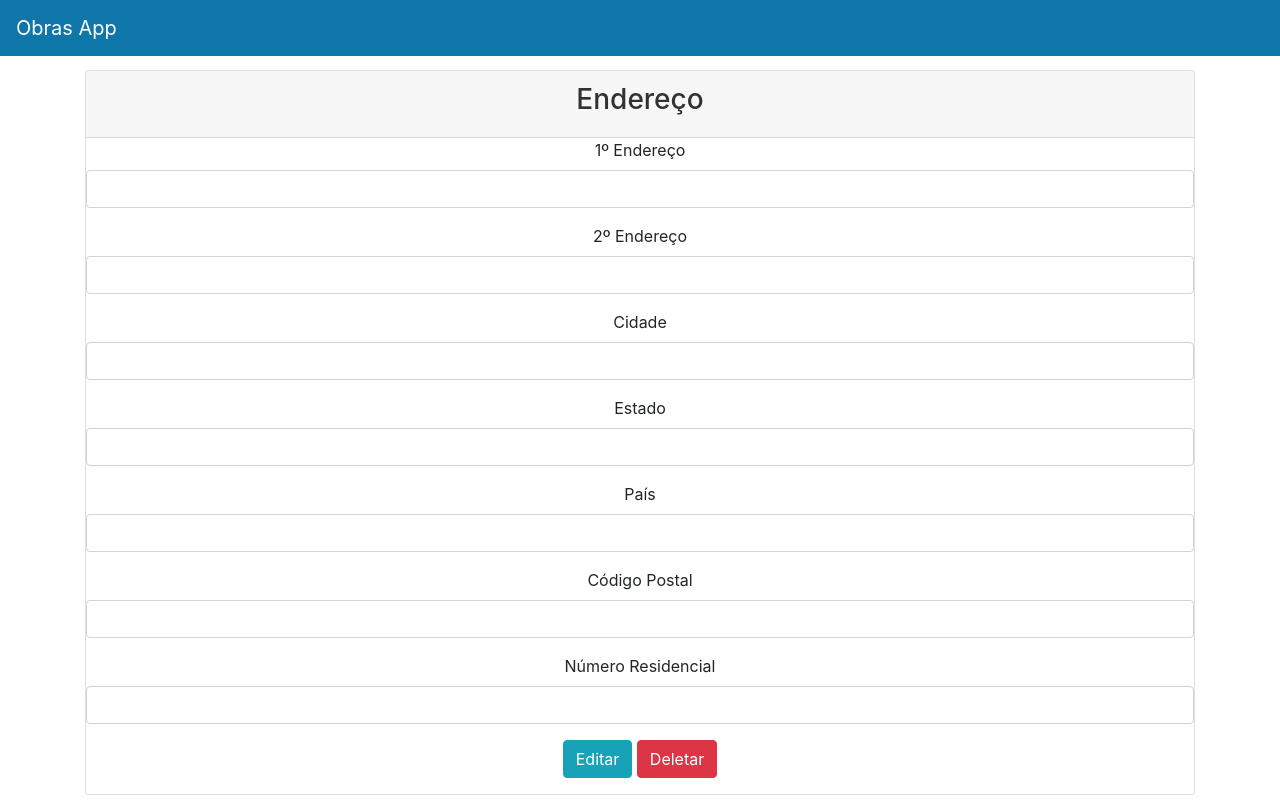
After one commit to LuizSiqueiraDev/FastAPI, a FastAPI app: template templates/visualizar-endereco.html in a window 1280 px wide. The commit adds this page. Run offline with FastAPI, Linux system fonts and the light colour scheme; the template is opened without the code that fills it, so the values that code supplies are empty; some libraries are stand-ins or nearby versions.

Commit message:
atualização endereco.py

```diff
--- a/routers/usuarios.py
+++ b/routers/usuarios.py
@@ -1,4 +1,5 @@
 import sys
+from urllib import response
 sys.path.append("..")
 
 from starlette import status
--- a/templates/navbar.html
+++ b/templates/navbar.html
@@ -15,7 +15,10 @@
             <ul class="navbar-nav ml-auto">
                 {% if usuario %}
                 <li class="nav-item m-1">
-                    <a type="button" class="btn btn-outline-light" href="/usuarios/editar-senha">Editar Usuário</a>
+                    <a type="button" class="btn btn-outline-light" href="/usuarios/editar-senha">Trocar Senha</a>
+                </li>
+                <li class="nav-item m-1">
+                    <a type="button" class="btn btn-outline-light" href="/endereco/visualizar">Endereço</a>
                 </li>
                 <li class="nav-item m-1">
                     <a type="button" class="btn btn-outline-light" href="/autorizacao/logout">Logout</a>
--- /dev/null
+++ b/templates/visualizar-endereco.html
@@ -0,0 +1,47 @@
+{% include 'layout.html' %}
+
+<div class="container">
+    <div class="card text-center">
+        <div class="card-header">
+            <h3>Endereço</h3>
+        </div>
+            <table class="table table-hover">
+                <tbody>
+                    <tr class="pointer">
+                        <div class="form-group">
+                            <label>1º Endereço</label>
+                            <input type="text" class="form-control" name="endereco1" value="{{enderecos.endereco1}}">
+                        </div>
+                        <div class="form-group">
+                            <label>2º Endereço</label>
+                            <input type="text" class="form-control" name="endereco2" value="{{enderecos.endereco2}}">
+                        </div>
+                        <div class="form-group">
+                            <label>Cidade</label>
+                            <input type="text" class="form-control" name="endereco1" value="{{enderecos.cidade}}">
+                        </div>
+                        <div class="form-group">
+                            <label>Estado</label>
+                            <input type="text" class="form-control" name="endereco1" value="{{enderecos.estado}}">
+                        </div>
+                        <div class="form-group">
+                            <label>País</label>
+                            <input type="text" class="form-control" name="endereco1" value="{{enderecos.pais}}">
+                        </div>
+                        <div class="form-group">
+                            <label>Código Postal</label>
+                            <input type="text" class="form-control" name="endereco1" value="{{enderecos.codigo_postal}}">
+                        </div>
+                        <div class="form-group">
+                            <label>Número Residencial</label>
+                            <input type="text" class="form-control" name="endereco1" value="{{enderecos.num_residencial}}">
+                        </div>
+                        <div>
+                            <button onclick="window.location.href='editar-endereco/{{enderecos.id}}'" type="button" class="btn btn-info">Editar</button>
+                            <button onclick="window.location.href='endereco/deletar/{{enderecos.id}}'" type="button" class="btn btn-danger">Deletar</button>
+                        </div>
+                    </tr>
+                </tbody>
+            </table>
+    </div>
+</div>
```
Also changed, not shown: routers/enderecos.py (+58 -32 lines), templates/editar-endereco.html (added, +43 -0 lines).
